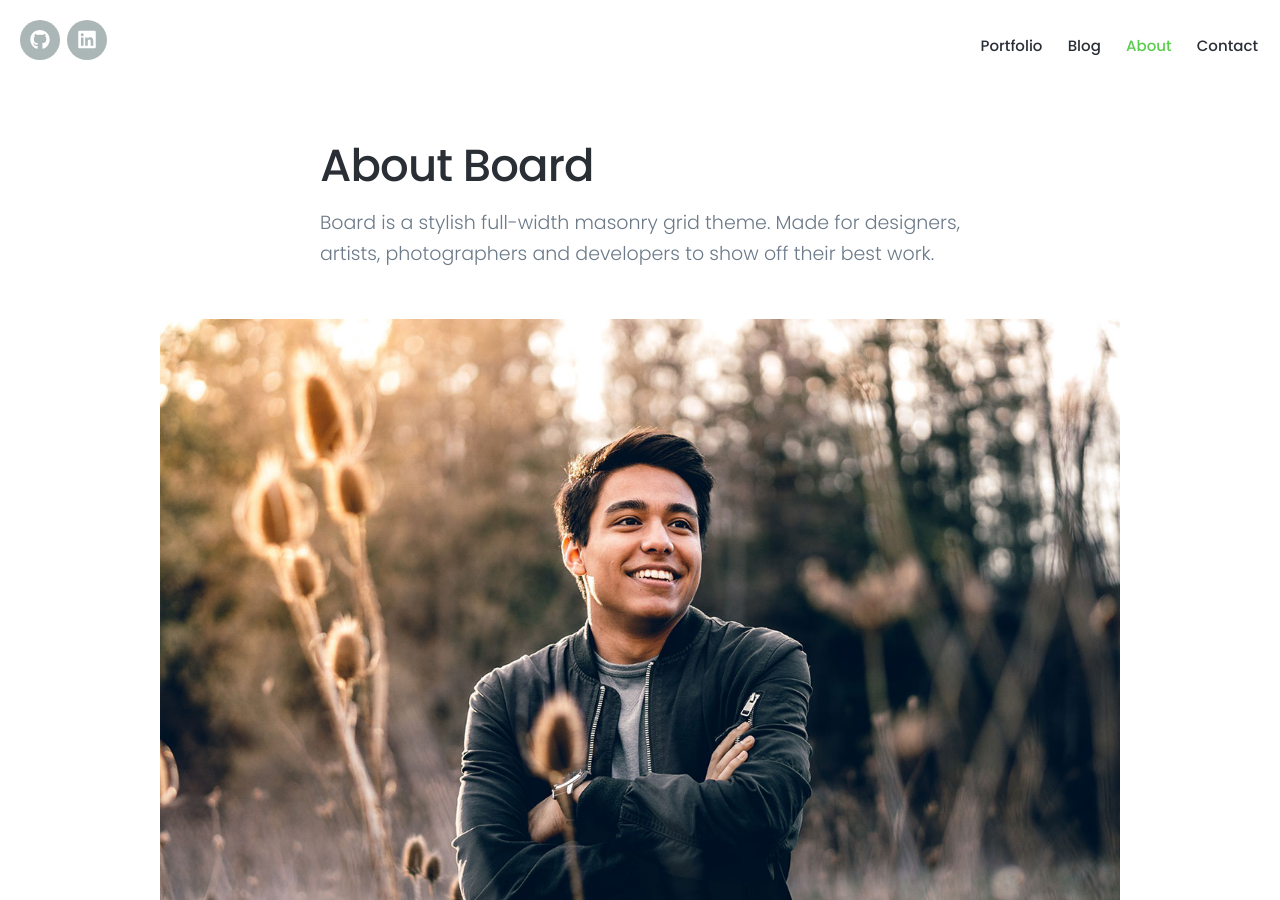
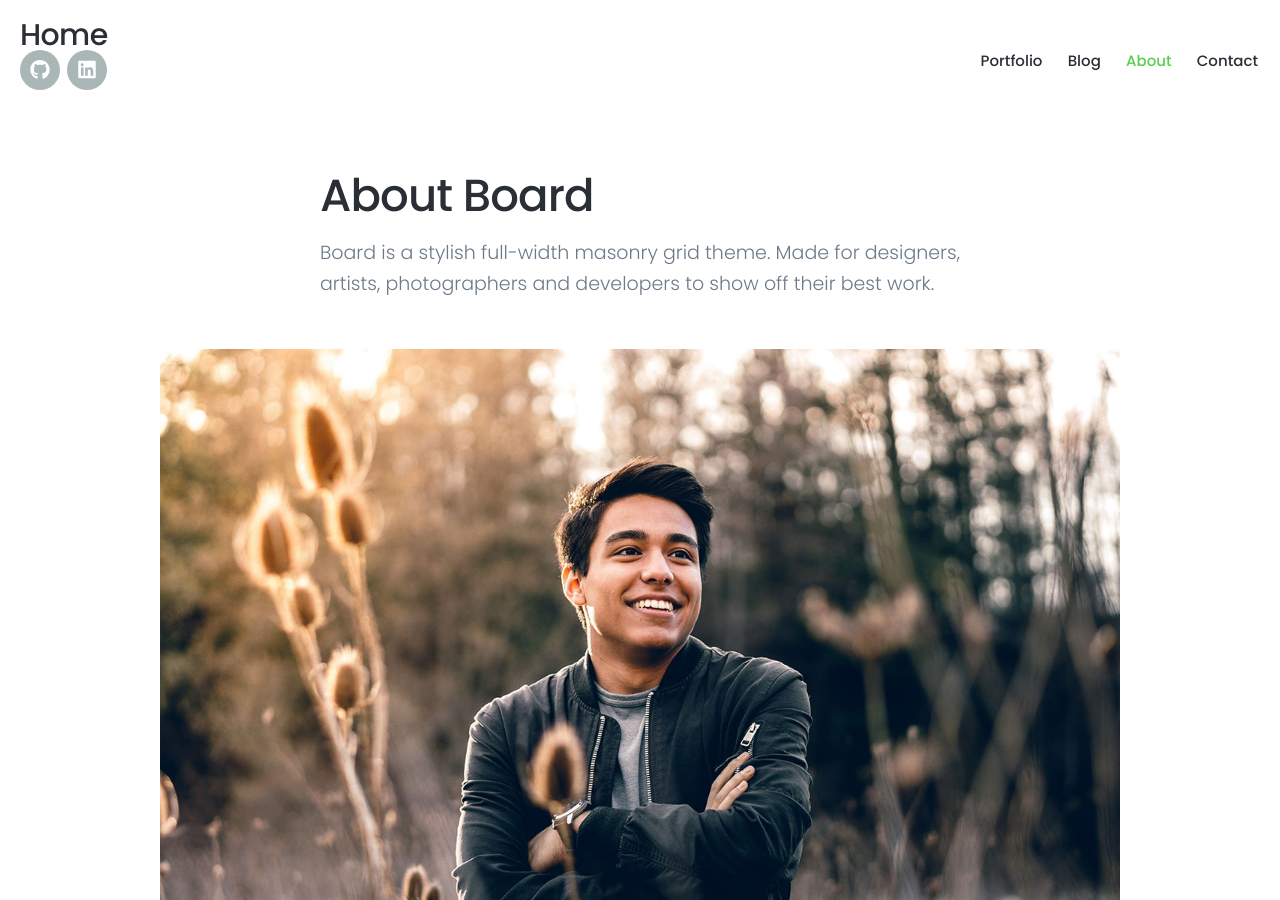
Before and after one commit to MiguelSolisSegura/MiguelSolisSegura.github.io, a Jekyll site: the page built from _pages/about.md, in a window 1280 px wide and 900 px high. Built offline with Jekyll 4.4.1, drawn with Linux system fonts in a browser that asks for light colours; nearby versions of some CDN libraries.

Commit message:
Test include socials

```diff
--- a/_includes/header.html
+++ b/_includes/header.html
@@ -2,7 +2,6 @@
 
 	<div class="wrap">
 
-		<!--
 		{% if site.data.settings.header_settings.logo_image %}
 		<a href="{{ site.baseurl }}/" class="header__logo">
 			<img src="{{ site.data.settings.header_settings.logo_image | relative_url }}" class="header__logo__img">
@@ -11,8 +10,8 @@
 		<a href="{{ site.baseurl }}/" class="header__title">
 			{{ site.data.settings.basic_settings.site_title }}
 		</a>
-		{% endif %}-->
-		{% include socials.html %}
+		{% endif %}
+
 		<div class="menu">
 			<div class="menu__toggle js-menu-toggle">
 				<div class="menu__toggle__icon"><span></span></div>
@@ -29,6 +28,8 @@
 			</div>
 		</div>
 
+		{% include socials.html %}
+
 	</div>
 
 </header>
```
